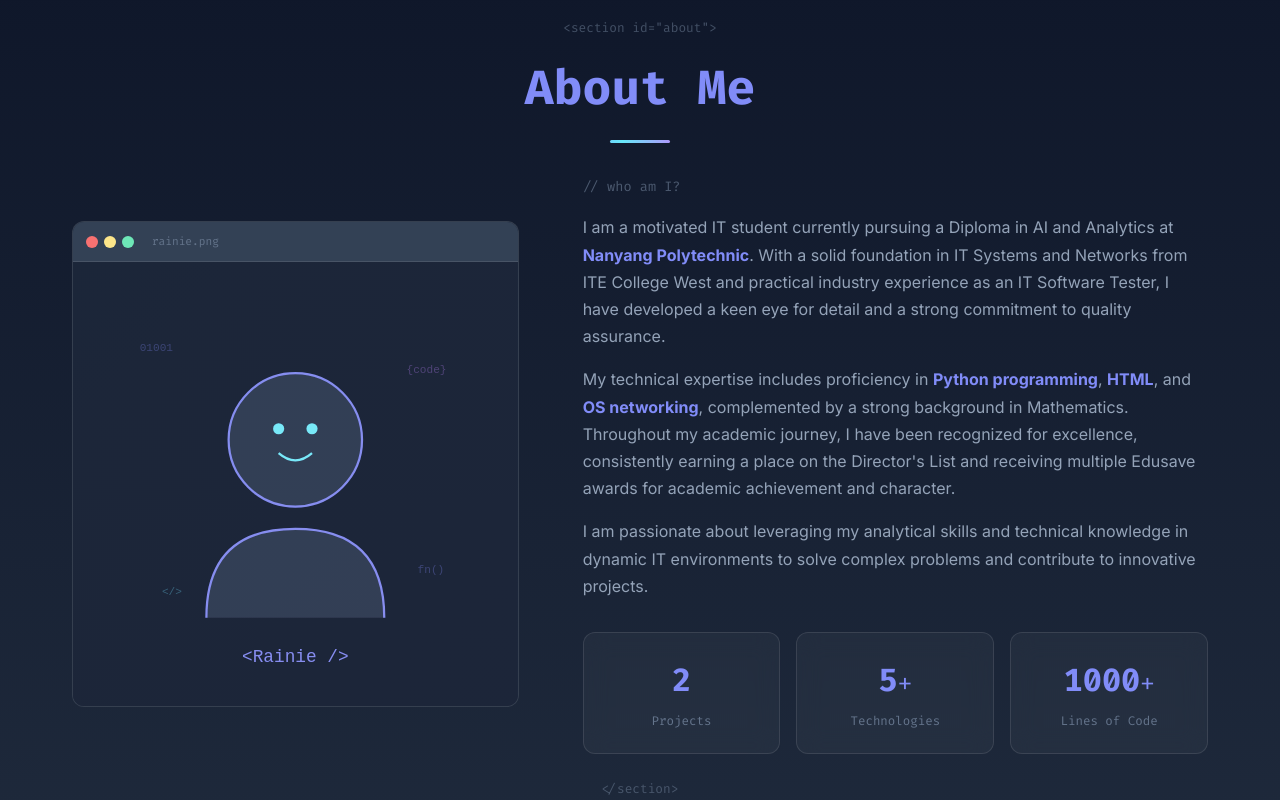
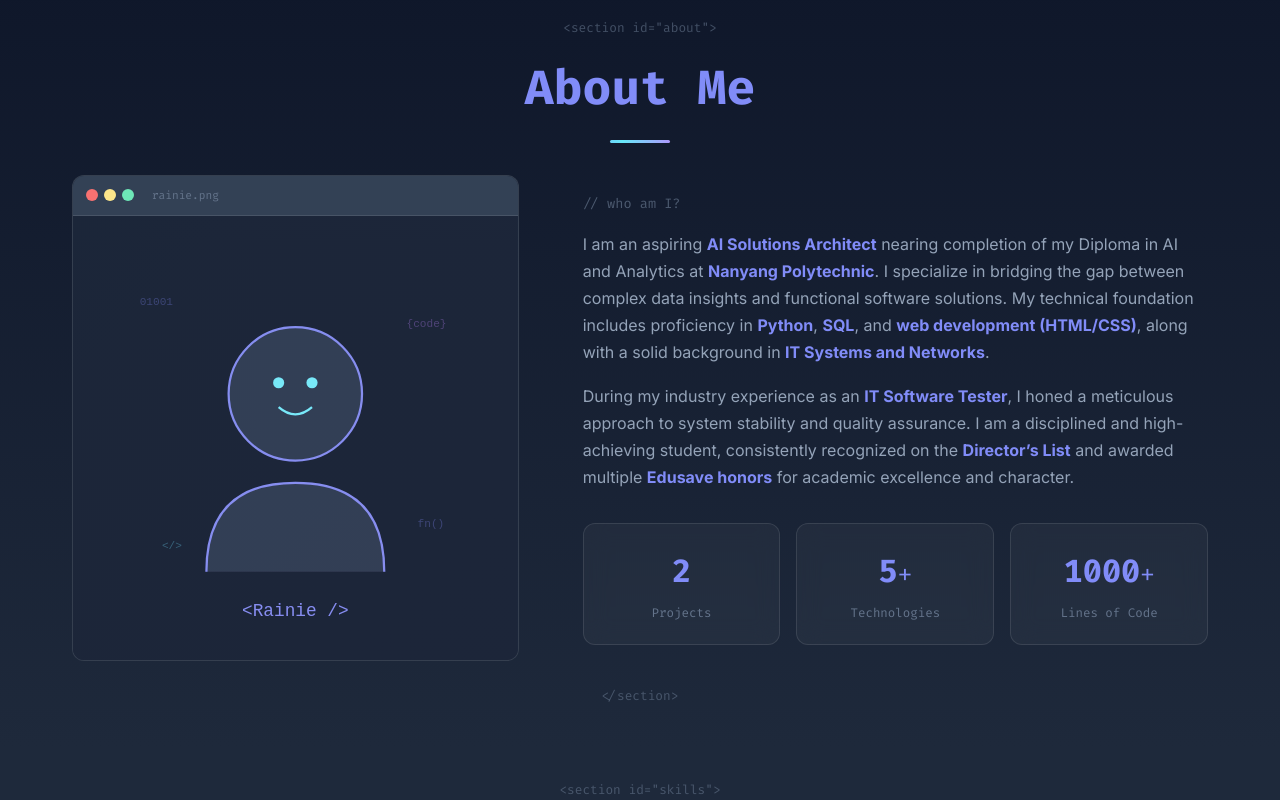
Before and after one commit to RaynKaiser/rainie_digitalportfolio, a plain HTML site: page index.html in a window 1280 px wide. Shown: the part 815-1615 px from the top of the page. Drawn offline with Linux system fonts and the light colour scheme.

Commit message:
about me changes

```diff
--- a/index.html
+++ b/index.html
@@ -6,7 +6,7 @@
     <meta name="viewport" content="width=device-width, initial-scale=1.0" />
     <title>Rainie | Developer Portfolio</title>
     <meta name="description"
-        content="Rainie's digital portfolio — a creative developer crafting beautiful, functional digital experiences with code." />
+        content="Rainie's digital portfolio — an aspiring AI Solutions Architect specializing in bridging the gap between data insights and functional software." />
     <link rel="preconnect" href="https://fonts.googleapis.com" />
     <link rel="preconnect" href="https://fonts.gstatic.com" crossorigin />
     <link
@@ -140,21 +140,22 @@
                 <div class="about-text reveal-right">
                     <div class="code-comment">// who am I?</div>
                     <p>
-                        I am a motivated IT student currently pursuing a Diploma in AI and Analytics at
-                        <strong>Nanyang Polytechnic</strong>. With a solid foundation in IT Systems and Networks from
-                        ITE College West and practical industry experience as an IT Software Tester, I have developed
-                        a keen eye for detail and a strong commitment to quality assurance.
+                        I am an aspiring <strong>AI Solutions Architect</strong> nearing completion of my Diploma in AI
+                        and Analytics at
+                        <strong>Nanyang Polytechnic</strong>. I specialize in bridging the gap between complex data
+                        insights and functional
+                        software solutions. My technical foundation includes proficiency in <strong>Python</strong>,
+                        <strong>SQL</strong>,
+                        and <strong>web development (HTML/CSS)</strong>, along with a solid background in <strong>IT
+                            Systems and Networks</strong>.
                     </p>
                     <p>
-                        My technical expertise includes proficiency in <strong>Python programming</strong>,
-                        <strong>HTML</strong>, and <strong>OS networking</strong>, complemented by a strong background
-                        in Mathematics. Throughout my academic journey, I have been recognized for excellence,
-                        consistently earning a place on the Director's List and receiving multiple Edusave awards for
-                        academic achievement and character.
-                    </p>
-                    <p>
-                        I am passionate about leveraging my analytical skills and technical knowledge in dynamic IT
-                        environments to solve complex problems and contribute to innovative projects.
+                        During my industry experience as an <strong>IT Software Tester</strong>, I honed a meticulous
+                        approach to system
+                        stability and quality assurance. I am a disciplined and high-achieving student, consistently
+                        recognized on the
+                        <strong>Director’s List</strong> and awarded multiple <strong>Edusave honors</strong> for
+                        academic excellence and character.
                     </p>
                     <div class="about-stats">
                         <div class="stat-card glass-card">
--- a/main.js
+++ b/main.js
@@ -48,11 +48,11 @@ document.addEventListener('DOMContentLoaded', () => {
 
     // ─── Typed Tagline ───
     const taglines = [
-        'Creative Developer',
-        'UI/UX Enthusiast',
-        'Problem Solver',
-        'Tech Explorer',
-        'Code Artisan',
+        'AI Solutions Architect',
+        'Data-Driven Developer',
+        'Python & SQL Specialist',
+        'Quality Assurance Expert',
+        'Creative Problem Solver',
     ];
     const typedEl = document.getElementById('typed-tagline');
     if (typedEl) {
```
